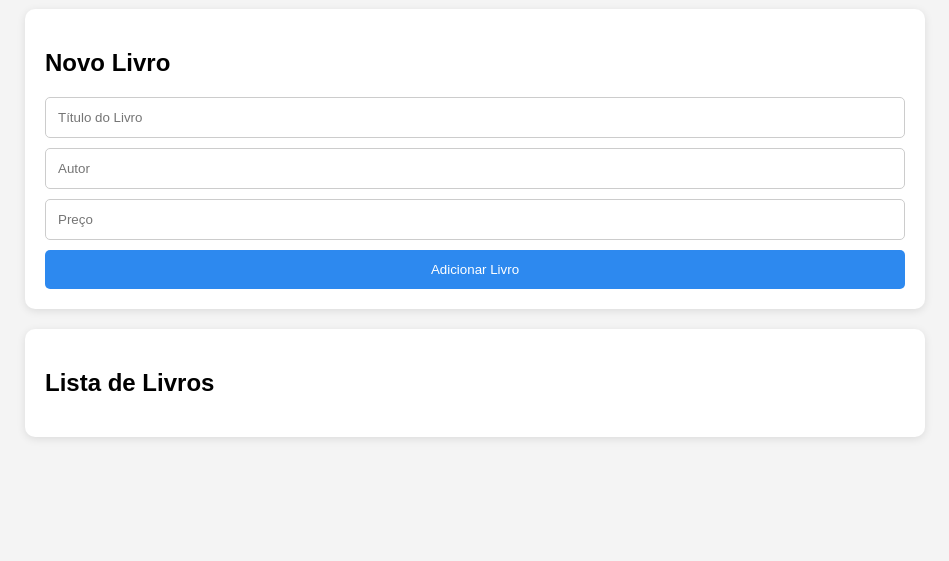
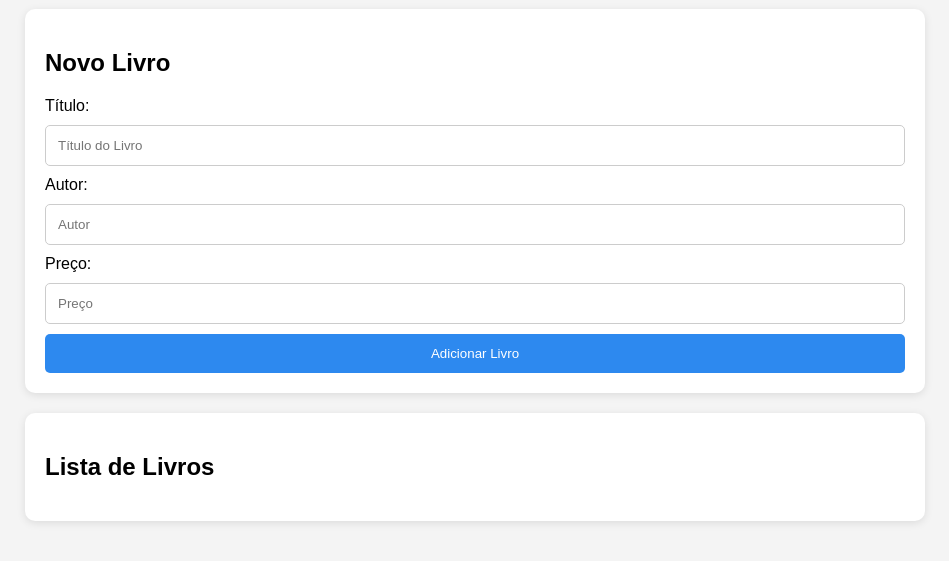
Before and after one commit to Code016m/EngSoft_Ex8.3_Imp.C-S_FE, a plain HTML site: page index.html in a window 1280 px wide. Shown: the part 99-660 px from the top of the page, without its empty margins (165-1114 px from the left). Drawn offline with Linux system fonts and the light colour scheme; no server answers.

Commit message:
Refactor HTML structure to improve semantics and accessibility

```diff
--- a/index.html
+++ b/index.html
@@ -8,7 +8,7 @@
   </head>
 
   <body>
-    <div class="container">
+    <main class="container">
       <header>
         <h1>Sistema de Livraria</h1>
       </header>
@@ -17,11 +17,27 @@
         <h2>Novo Livro</h2>
 
         <div class="form-group">
-          <input type="text" id="titulo" placeholder="Título do Livro" />
-          <input type="text" id="autor" placeholder="Autor" />
-          <input type="number" id="preco" placeholder="Preço" />
+          <label for="titulo">Título:</label>
+          <input
+            type="text"
+            id="titulo"
+            placeholder="Título do Livro"
+            required
+          />
 
-          <button id="btnAdicionar">Adicionar Livro</button>
+          <label for="autor">Autor:</label>
+          <input type="text" id="autor" placeholder="Autor" required />
+
+          <label for="preco">Preço:</label>
+          <input
+            type="number"
+            id="preco"
+            placeholder="Preço"
+            step="0.01"
+            required
+          />
+
+          <button id="btnAdicionar" type="button">Adicionar Livro</button>
         </div>
       </section>
 
@@ -29,7 +45,7 @@
         <h2>Lista de Livros</h2>
         <div id="lista" class="lista-livros"></div>
       </section>
-    </div>
+    </main>
 
     <script type="module" src="js/livros.js"></script>
   </body>
```
